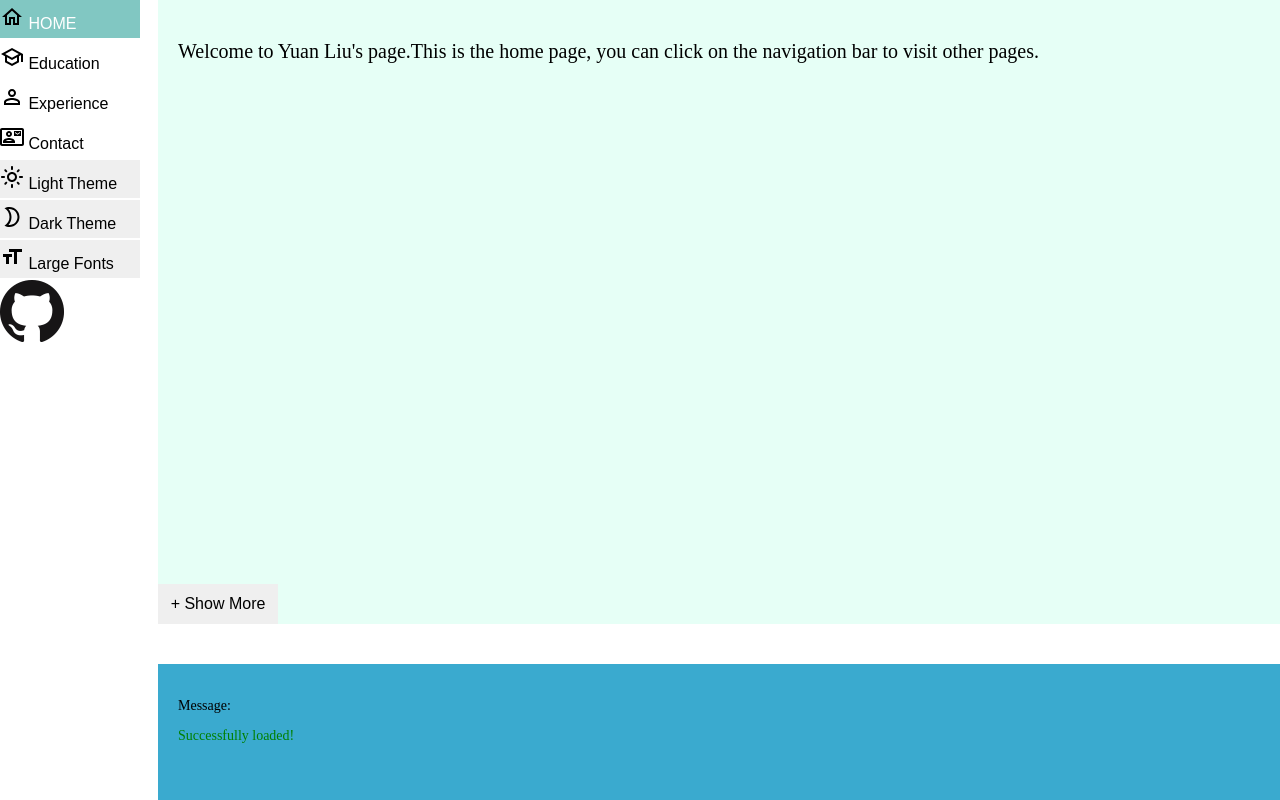
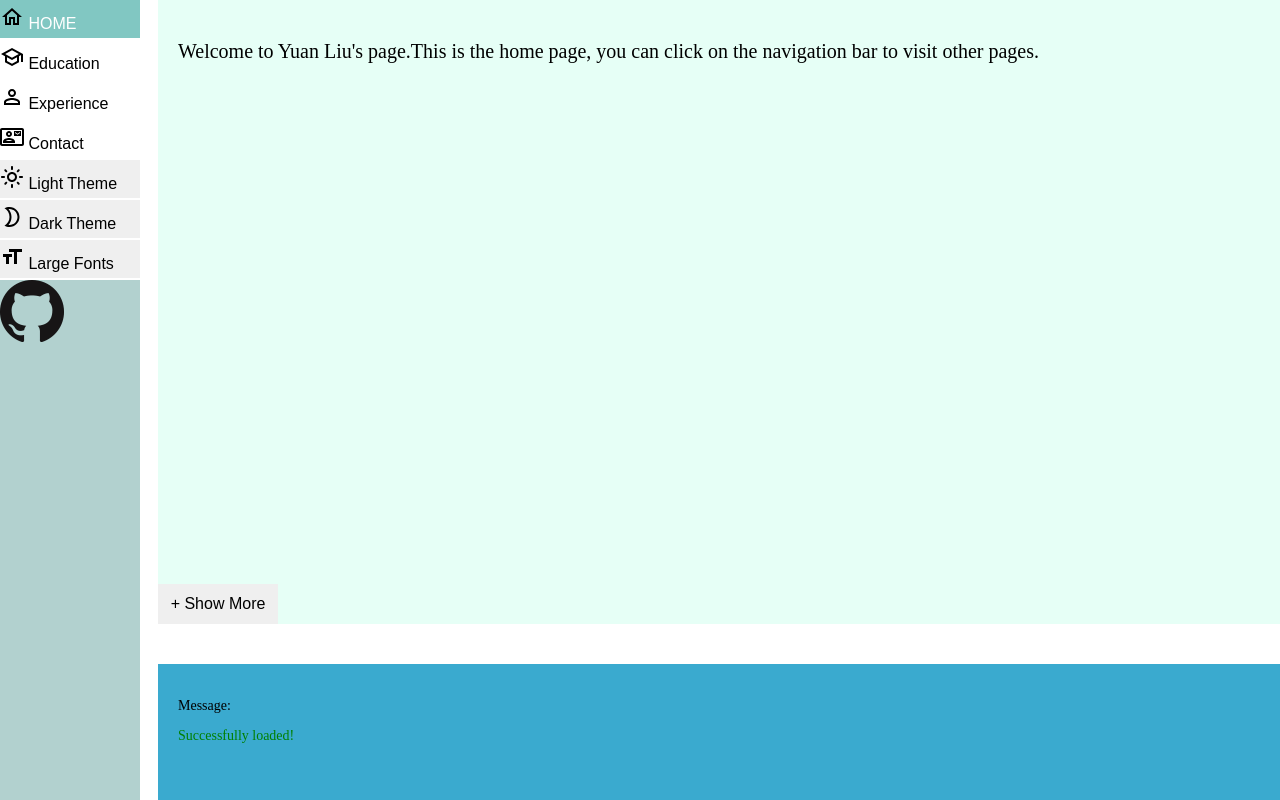
Before and after one commit to carolyuanliu/MyPage, a PHP site: page / in a window 1280 px wide. Run offline with PHP 8.4, Linux system fonts and the light colour scheme.

Commit message:
Update light.css

```diff
--- a/styleSheets/light.css
+++ b/styleSheets/light.css
@@ -8,7 +8,7 @@
     left: 0;
     margin-right: 0;
     bottom: 0;
-    /* background-color: #3AAACF; */
+    background-color: #b2d1cf;
     width: 140px;
     height:100%;
     font-size: 18px;
```
